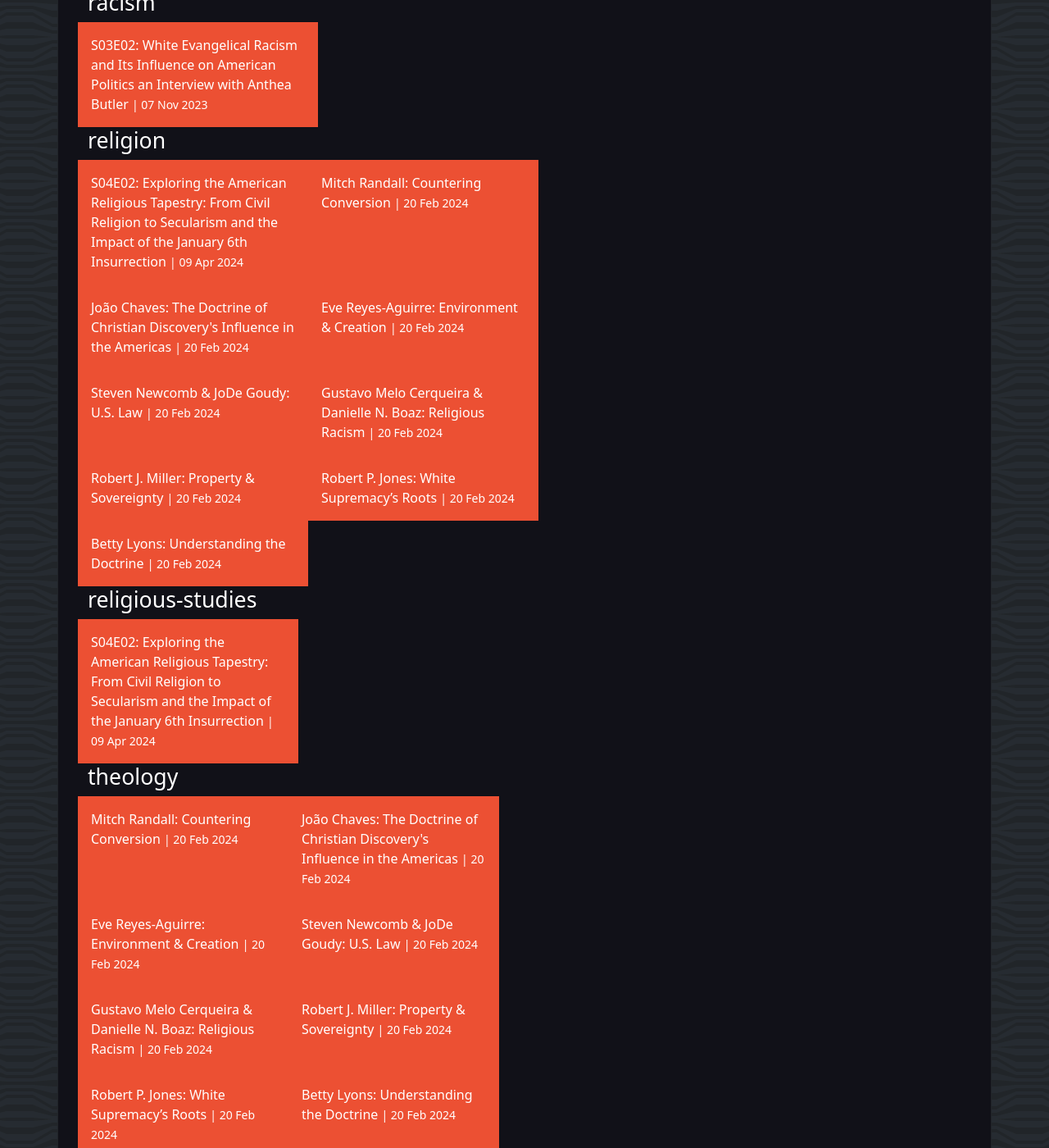
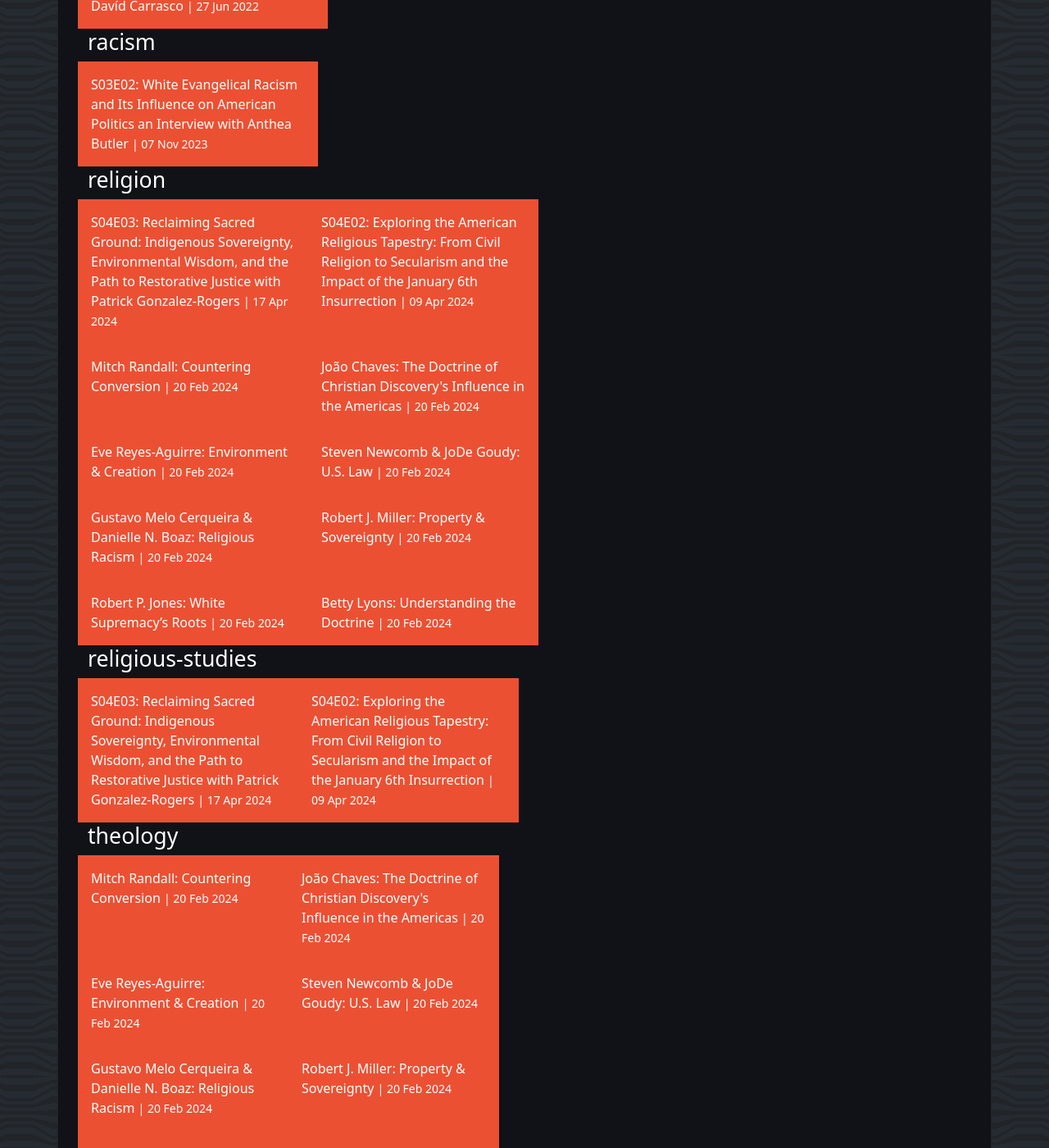
Before and after one commit to adamdjbrett/podcast-doctrineofdiscovery-v2, a Jekyll site: the page built from tag.html, in a window 1280 px wide and 1400 px high, scrolled down 6155 px. Shown: the whole window at 82% size. Built offline with Jekyll 4.4.1, drawn with Linux system fonts in a browser that asks for light colours; some of the changed text lies outside the part shown.

Commit message:
new post

```diff
--- a/_drafts/2024-04-23-episode-03.md
+++ b/_posts/2024-04-17-episode-03.md
@@ -3,7 +3,7 @@ layout: post
 title: "S04E03: Reclaiming Sacred Ground: Indigenous Sovereignty, Environmental Wisdom, and the Path to Restorative Justice with Patrick Gonzalez-Rogers"
 description: "In this episode of the Mapping The Doctrine Of Discovery Podcast, hosts Phil Arnold and Sandy Bigtree interview Patrick Gonzalez-Rogers, a faculty member at the Yale School of Environment."
 subtitle: "Season 04"
-date: 2024-04-23
+date: 2024-04-17
 categories:
  - season4
 tags:
@@ -17,7 +17,7 @@ image_alt: mapping the Doctrine of Discovery cover photo.
 ---
 <div id="buzzsprout-player-14830942"></div><script src="https://www.buzzsprout.com/1926214/14830942-s04e03-reclaiming-sacred-ground-indigenous-sovereignty-environmental-wisdom-and-the-path-to-restorative-justice.js?container_id=buzzsprout-player-14830942&player=small" type="text/javascript" charset="utf-8"></script>
 
-[⤓ Download a transcript of the Episode as a PDF](/assets/pdfs/S04E02-Exploring-the-American-Religious-Tapestry.pdf) // [→ Subscribe](/subscribe/)
+[⤓ Download a transcript of the Episode as a PDF](/assets/pdfs/S04E03-reclaiming-sacred-ground-indigenous-sovereignty-environmental-wisdom-and-the-path-to-restorative-justice.pdf) // [→ Subscribe](/subscribe/)
 
 ## Introduction
 
```
